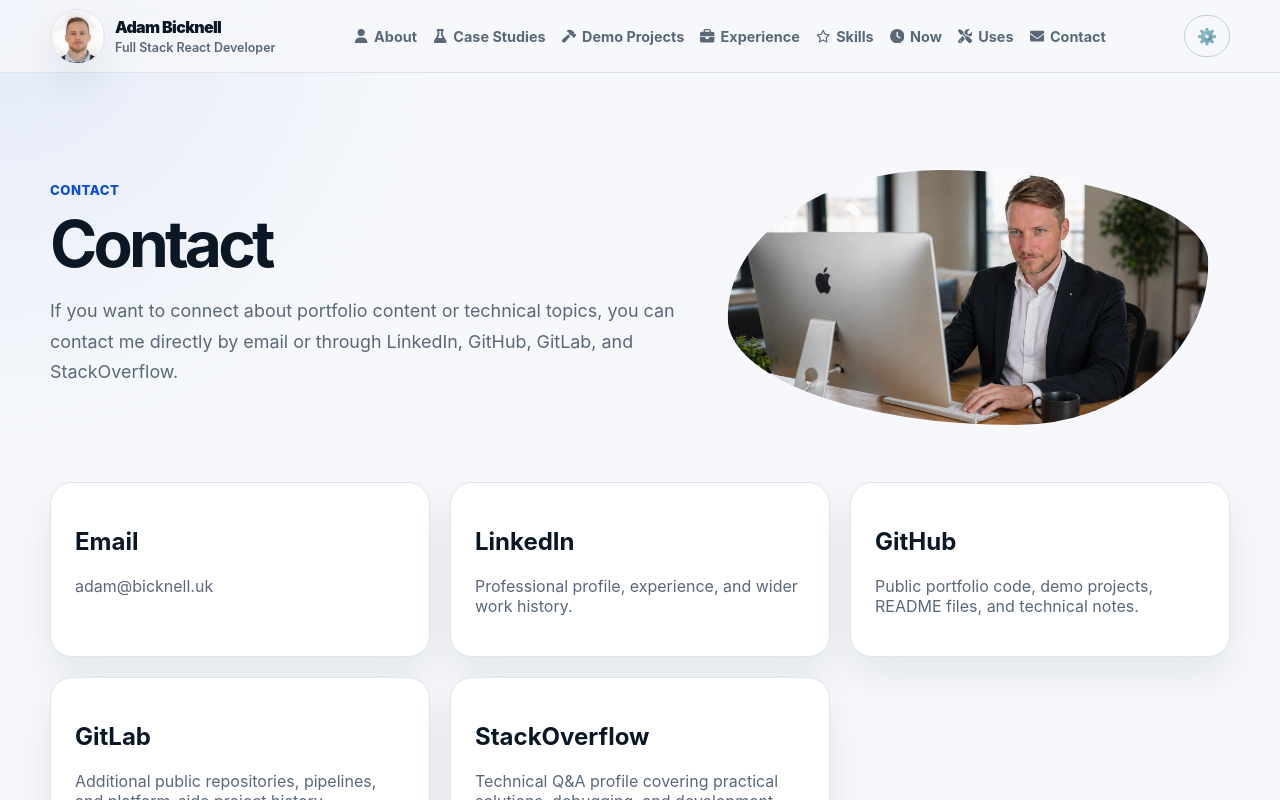
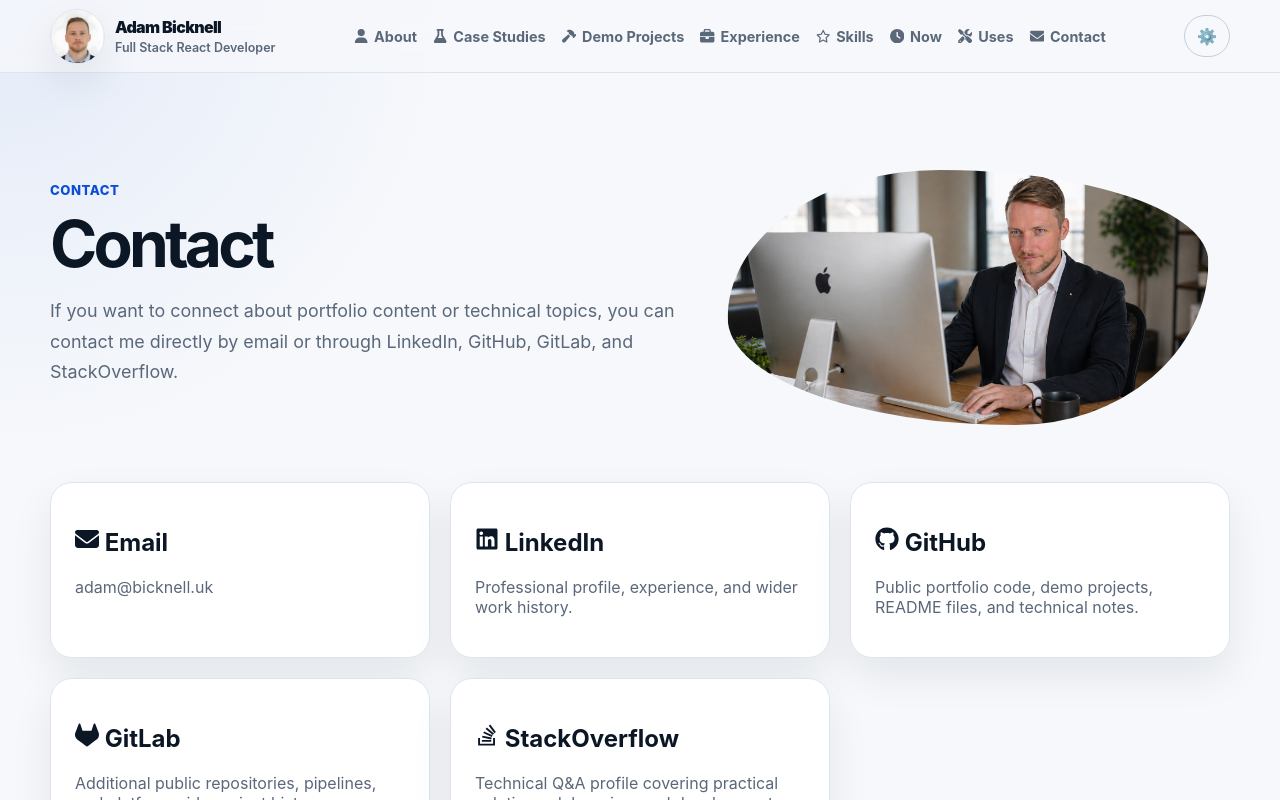
Before and after one commit to adambicknell/development-portfolio, a Next.js app: page /contact in a window 1280 px wide. Shown: the top 800 px of the page. Built offline with nearby package versions, Linux system fonts and the light colour scheme.

Commit message:
ADD: social icons to contact cards.

```diff
--- a/src/app/contact/page.tsx
+++ b/src/app/contact/page.tsx
@@ -1,7 +1,7 @@
 import Link from "next/link";
 import Image from "next/image";
 import { site } from "@/data/site";
-import { FaFlask, FaGithub, FaGitlab, FaHammer, FaStackOverflow } from "react-icons/fa6";
+import { FaEnvelope, FaFlask, FaGithub, FaGitlab, FaHammer, FaLinkedin, FaStackOverflow } from "react-icons/fa6";
 
 export const metadata = { title: "Contact" };
 
@@ -35,19 +35,19 @@ export default function Page() {
 
         <div className="grid grid-3 section-tight">
           <a className="card" href="mailto:adam@bicknell.uk">
-            <h2>Email</h2>
+            <h2><FaEnvelope aria-hidden="true" /> Email</h2>
             <p className="muted">adam@bicknell.uk</p>
           </a>
 
           <a className="card" href="https://www.linkedin.com/in/adamrbicknell">
-            <h2>LinkedIn</h2>
+            <h2><FaLinkedin aria-hidden="true" /> LinkedIn</h2>
             <p className="muted">
               Professional profile, experience, and wider work history.
             </p>
           </a>
 
           <a className="card" href="https://github.com/adambicknell">
-            <h2>GitHub</h2>
+            <h2><FaGithub aria-hidden="true" /> GitHub</h2>
             <p className="muted">
               Public portfolio code, demo projects, README files, and technical
               notes.
@@ -55,7 +55,7 @@ export default function Page() {
           </a>
 
           <a className="card" href={site.gitlab}>
-            <h2>GitLab</h2>
+            <h2><FaGitlab aria-hidden="true" /> GitLab</h2>
             <p className="muted">
               Additional public repositories, pipelines, and platform-side
               project history.
@@ -63,7 +63,7 @@ export default function Page() {
           </a>
 
           <a className="card" href={site.stackoverflow}>
-            <h2>StackOverflow</h2>
+            <h2><FaStackOverflow aria-hidden="true" /> StackOverflow</h2>
             <p className="muted">
               Technical Q&A profile covering practical solutions, debugging, and
               development discussions.
```
